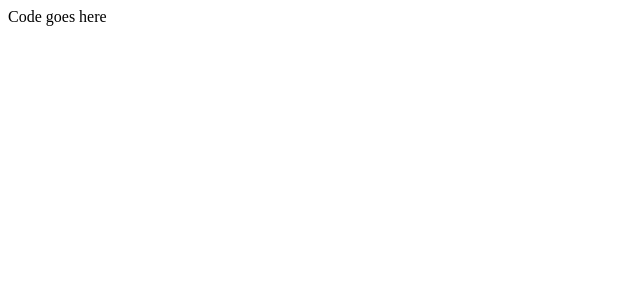
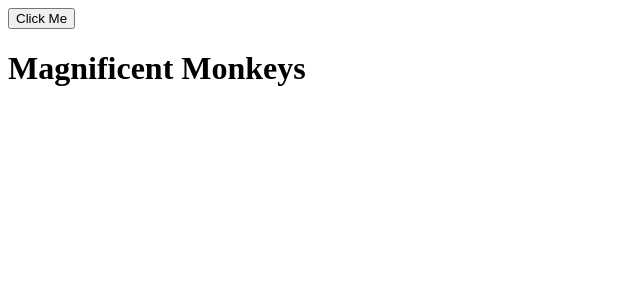
Before and after one commit to janaiscoding/shopping-cart, a React (Create React App) app: page / in a window 1280 px wide. Shown: the top 300 px of the page, without its empty margins (0-640 px from the left). Built offline with nearby package versions, Linux system fonts and the light colour scheme.

Commit message:
Separate tests, components and snapshots

```diff
--- a/src/App.js
+++ b/src/App.js
@@ -1,5 +1,21 @@
-function App() {
-  return <div className="App">Code goes here</div>;
-}
+
+import React, { useState } from "react";
+
+const App = () => {
+  const [heading, setHeading] = useState("Magnificent Monkeys");
+
+  const clickHandler = () => {
+    setHeading("Radical Rhinos");
+  };
+
+  return (
+    <>
+      <button type="button" onClick={clickHandler}>
+        Click Me
+      </button>
+      <h1>{heading}</h1>
+    </>
+  );
+};
 
 export default App;
```
Also changed, not shown: 2 other files (tests, documents, lock files or other folders).
